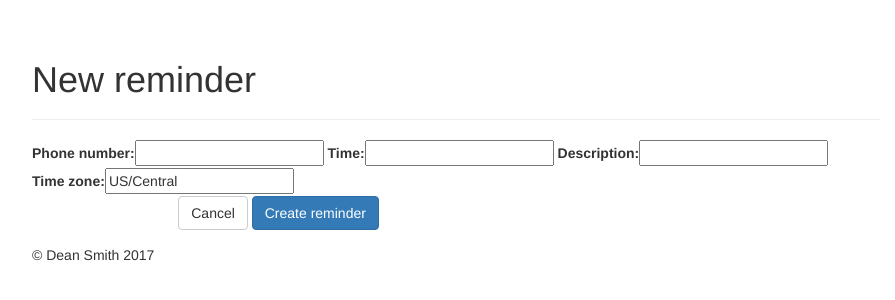
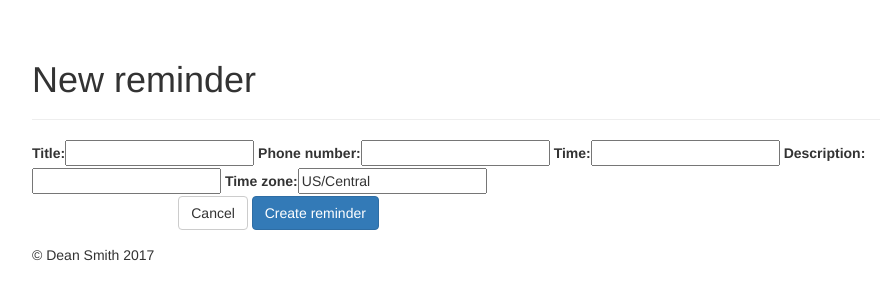
Before and after one commit to Deanomatic/back-end-capstone, a Django app: a page that uses mysite/reminders/templates/base.html in a window 1280 px wide. Shown: the part 51-351 px from the top of the page, without its empty margins (38-933 px from the left). Run offline with Django 3.2, Linux system fonts and the light colour scheme; parts of the project's set-up code (start-up, migrations or seed data) failed here and were passed over; some libraries are stand-ins or nearby versions.

Commit message:
A little bit more clean up

```diff
--- a/mysite/reminders/models.py
+++ b/mysite/reminders/models.py
@@ -95,7 +95,7 @@ def send_sms_reminder(reminder_id):
         return
 
     reminder_time = arrow.get(reminder.time, reminder.time_zone.zone)
-    body = 'Your reminder is to {0}. Memento says {1}.'.format(reminder.title, reminder.description)
+    body = 'Your Memento {0}. It says {1}.'.format(reminder.title, reminder.description)
 
     message = client.messages.create(
 
--- a/mysite/reminders/templates/reminders/reminder_list.html
+++ b/mysite/reminders/templates/reminders/reminder_list.html
@@ -28,8 +28,8 @@
         <tbody>
           {% for reminder in object_list %}
             <tr>
-              <td><a href="{{ reminder.get_absolute_url }}">{{ reminder.pk }}</a></td>
-              <td>{{ reminder.name }}</td>
+              <td>{{ reminder.pk }}</td>
+              <td><a href="{{ reminder.get_absolute_url }}">{{ reminder.title }}</a></td>
               <td>{{ reminder.phone_number }}</td>
               <td>{{ reminder.time }}</td>
               <td>{{ reminder.created }}</td>
--- a/mysite/reminders/views.py
+++ b/mysite/reminders/views.py
@@ -23,7 +23,7 @@ class ReminderCreateView(SuccessMessageMixin, CreateView):
 
     model = Reminder
 
-    fields = ['name', 'phone_number', 'time', 'description', 'time_zone']
+    fields = ['title', 'phone_number', 'time', 'description', 'time_zone']
 
     success_message = 'reminder successfully created.'
 
@@ -33,7 +33,7 @@ class ReminderUpdateView(SuccessMessageMixin, UpdateView):
 
     model = Reminder
 
-    fields = ['name', 'phone_number', 'time', 'description', 'time_zone']
+    fields = ['title', 'phone_number', 'time', 'description', 'time_zone']
 
     success_message = 'reminder successfully updated.'
 
```
Also changed, not shown: mysite/reminders/migrations/0001_initial.py.
